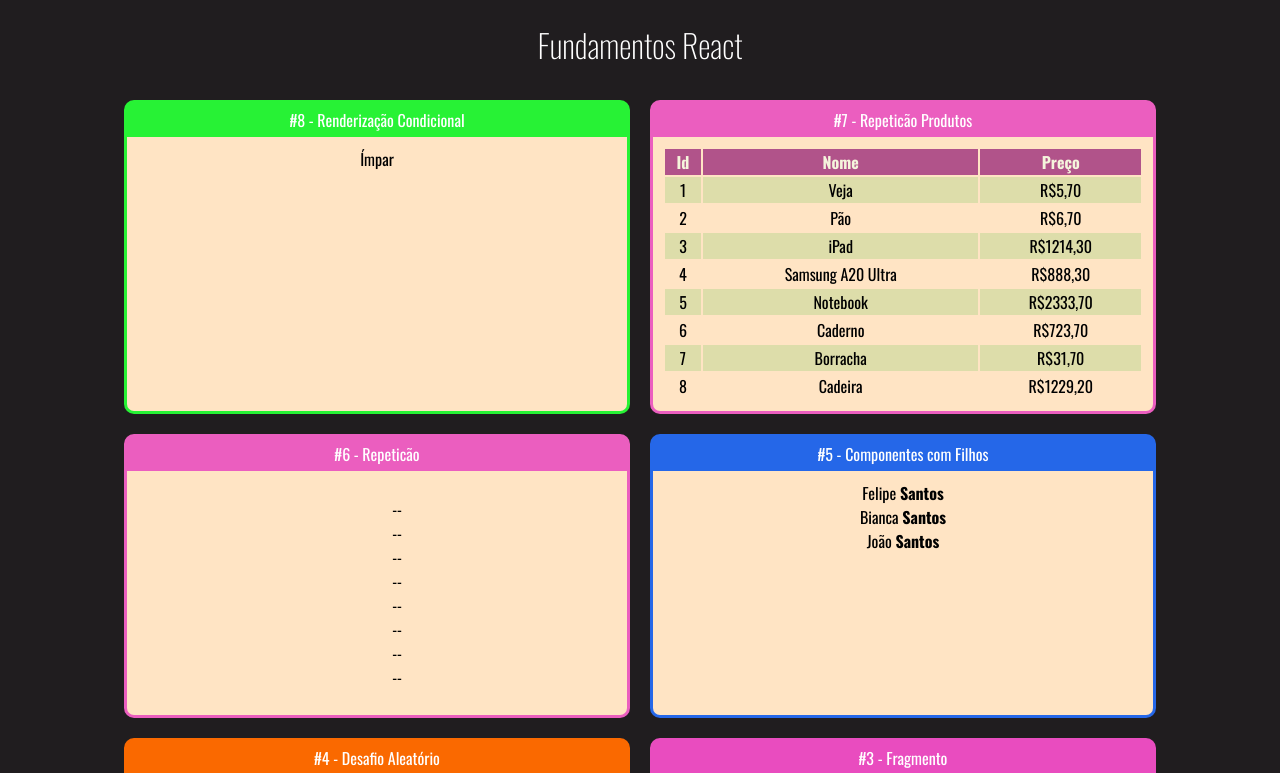
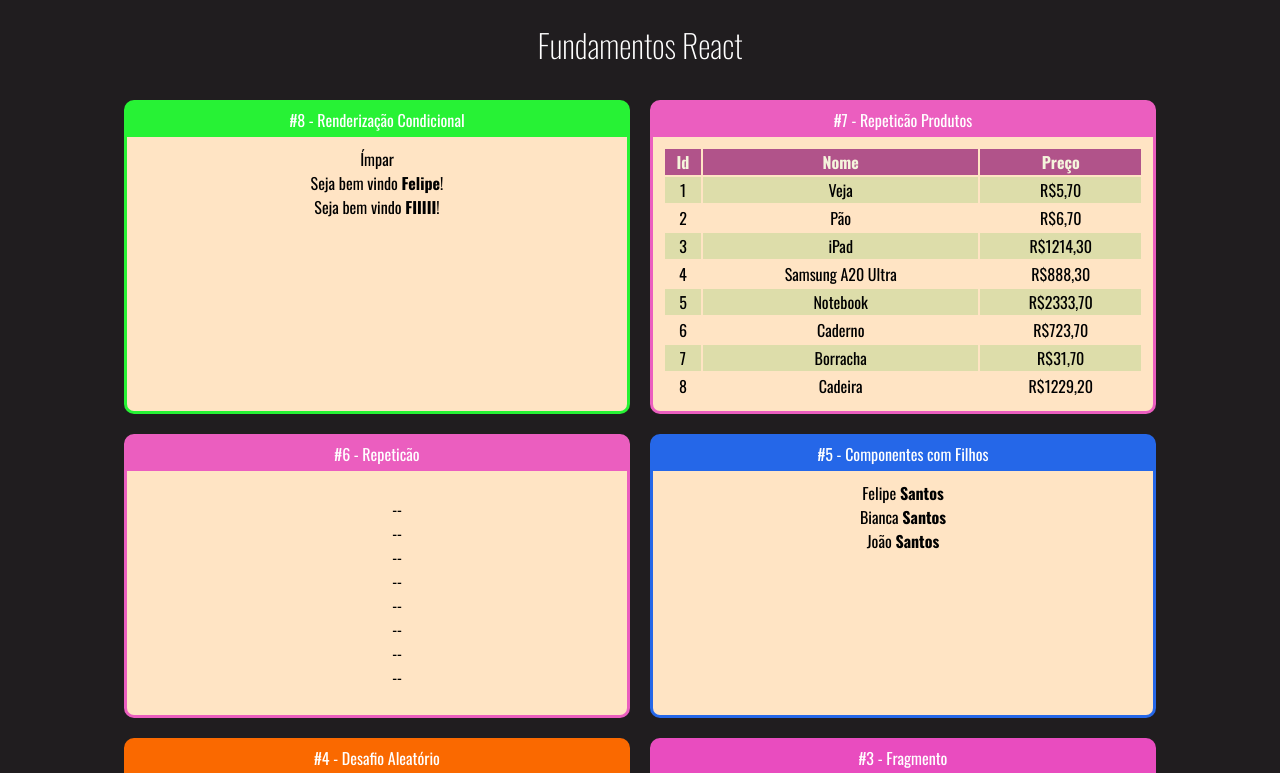
Before and after one commit to Felipe1501/reactFelipe-fundamentos, a React (Create React App) app: page / in a window 1280 px wide. Shown: the top 773 px of the page. Built offline with nearby package versions, Linux system fonts and the light colour scheme.

Commit message:
aula 30 fix: working with ifs

```diff
--- a/src/App.jsx
+++ b/src/App.jsx
@@ -10,6 +10,7 @@
 import ListaAlunos from "./components/repeticao/ListaAlunos";
 import TabelaProdutos from "./components/repeticao/TabelaProdutos";
 import ParOuImpar from "./components/condicional/ParOuImpar";
+import Usuarioinfo from "./components/condicional/Usuarioinfo";
 
 export default () => (
 
@@ -18,6 +19,8 @@
         <div className="Cards">
             <Card titulo="#8 - Renderização Condicional" color="#27F235">
                 <ParOuImpar numero={21} />
+                <Usuarioinfo usuario={{nome: 'Felipe'}} />
+                <Usuarioinfo usuario={{}} />
             </Card>
 
             <Card titulo="#7 - Repeticão Produtos" color="#EB5EBF">
--- /dev/null
+++ b/src/components/condicional/If.js
@@ -0,0 +1,15 @@
+/**
+ * <If test={exp}>
+ *  <span>...</span>
+ *  <span>...</span>
+ *  <span>...</span>
+ * </If>
+ */
+
+export default props =>{
+    if(props.test){
+        return props.children
+    }else{
+            return false
+    }
+}
--- /dev/null
+++ b/src/components/condicional/Usuarioinfo.jsx
@@ -0,0 +1,24 @@
+import React from "react";
+import If from "./If";
+
+export default props =>{
+    const usuario = props.usuario || {}
+    return(
+        <div>
+            <If test={usuario && usuario.nome}>
+            Seja bem vindo <strong> {usuario.nome}</strong>!
+            </If>
+
+            <If test={!usuario || !usuario.nome}>
+            Seja bem vindo <strong> FIIIII</strong>!
+            </If>
+
+          {/*<If test={usuario && usuario.nome}>
+            Seja bem vindo <strong> {usuario.nome}</strong>!
+            <Else>
+            Seja bem vindo <strong> FIIIII</strong>!
+            </Else>
+    </If>*/}
+        </div>
+    )
+}
```
